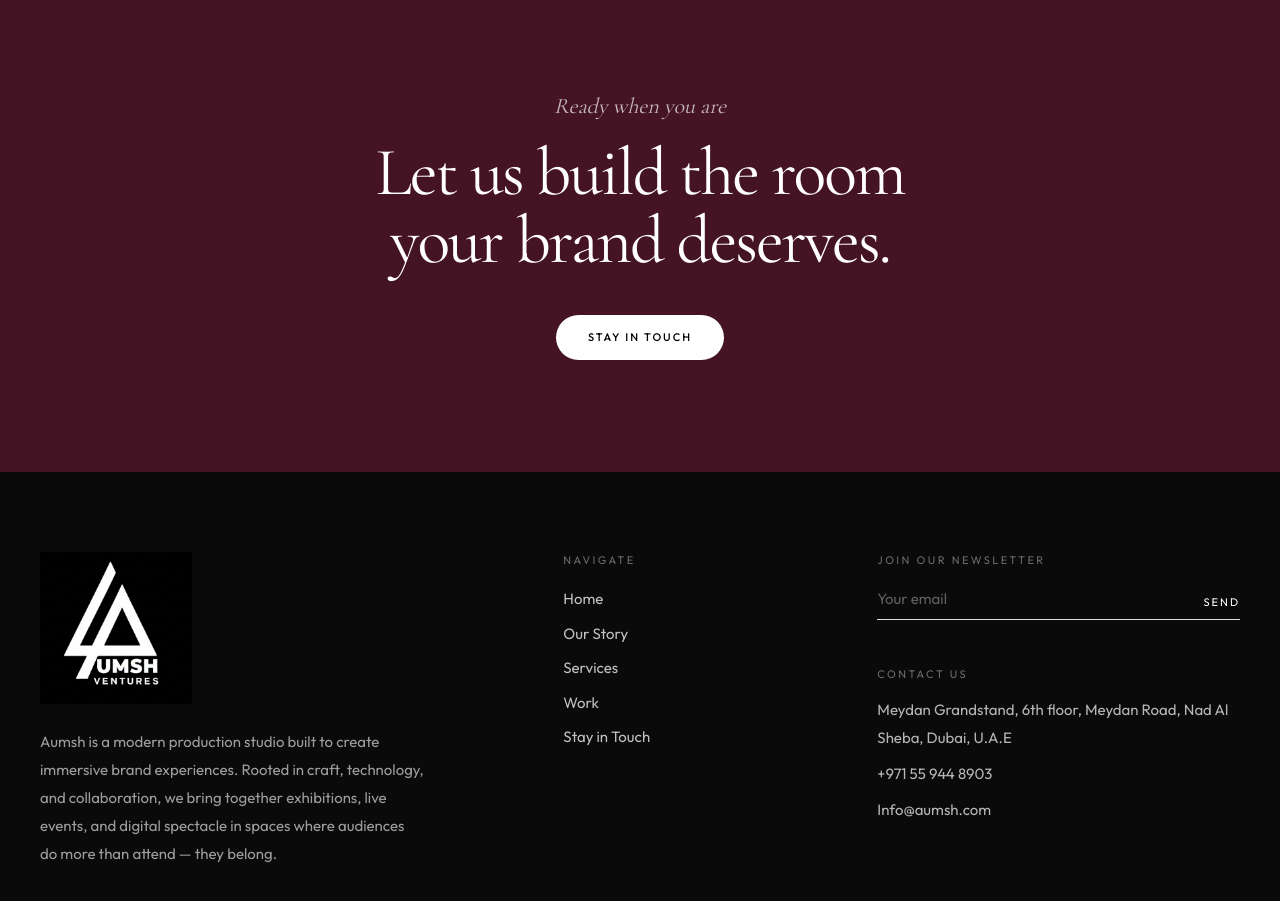
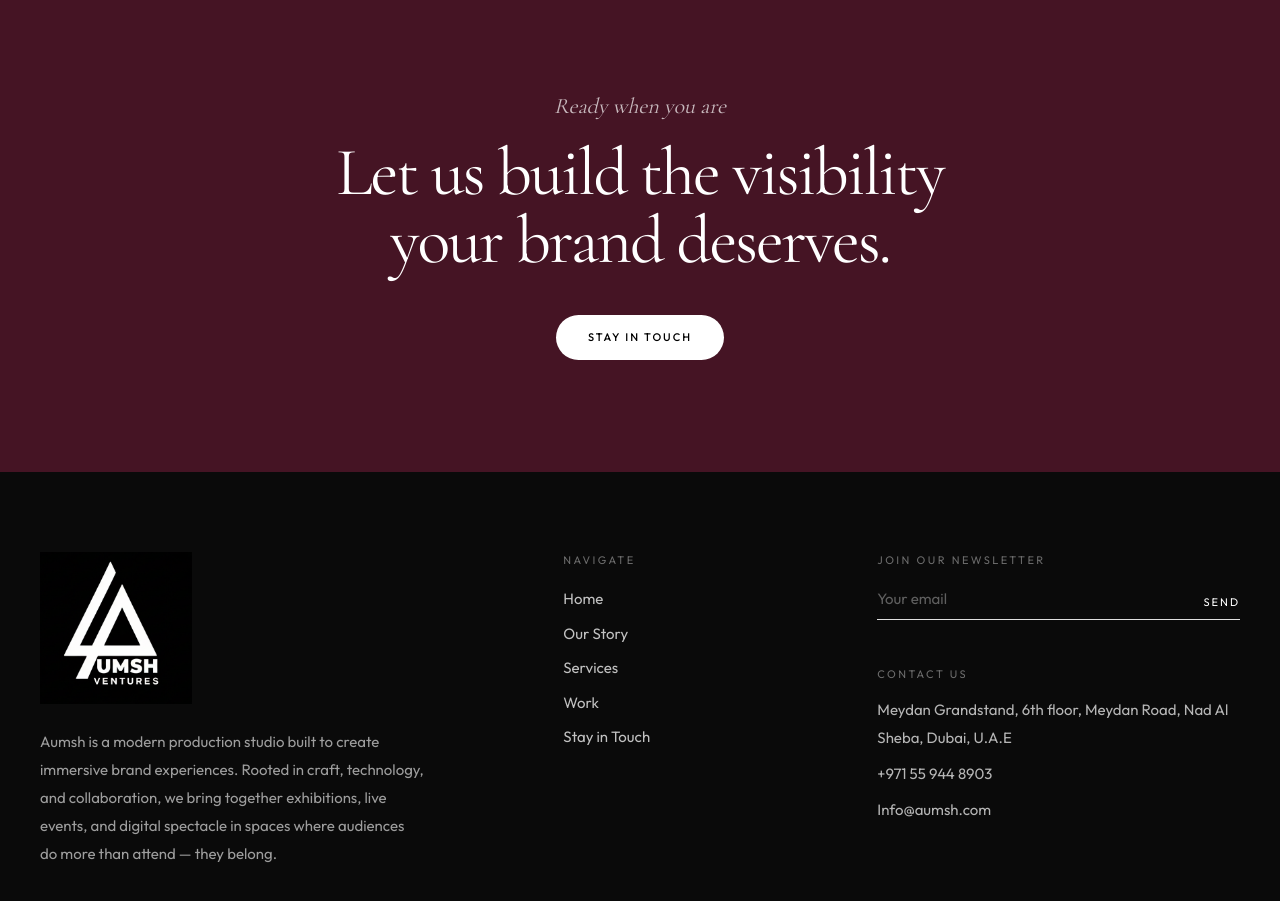
Before and after one commit to Haseebinvader/AmushApp, a Next.js app: page / in a window 1280 px wide. Shown: the part 3060-3961 px from the top of the page. Built offline with nearby package versions, Linux system fonts and the light colour scheme.

Commit message:
Changed the content in the website

```diff
--- a/src/components/home/HomeCta.tsx
+++ b/src/components/home/HomeCta.tsx
@@ -6,7 +6,7 @@ export default function HomeCta() {
       <div className="mx-auto max-w-[900px] text-center">
         <p className="font-serif italic text-[22px] text-white/70">Ready when you are</p>
         <h2 className="mt-4 font-serif text-[44px] leading-[1] tracking-[-0.03em] md:text-[68px]">
-          Let us build the room
+          Let us build the visibility
           <br />
           your brand deserves.
         </h2>
```
